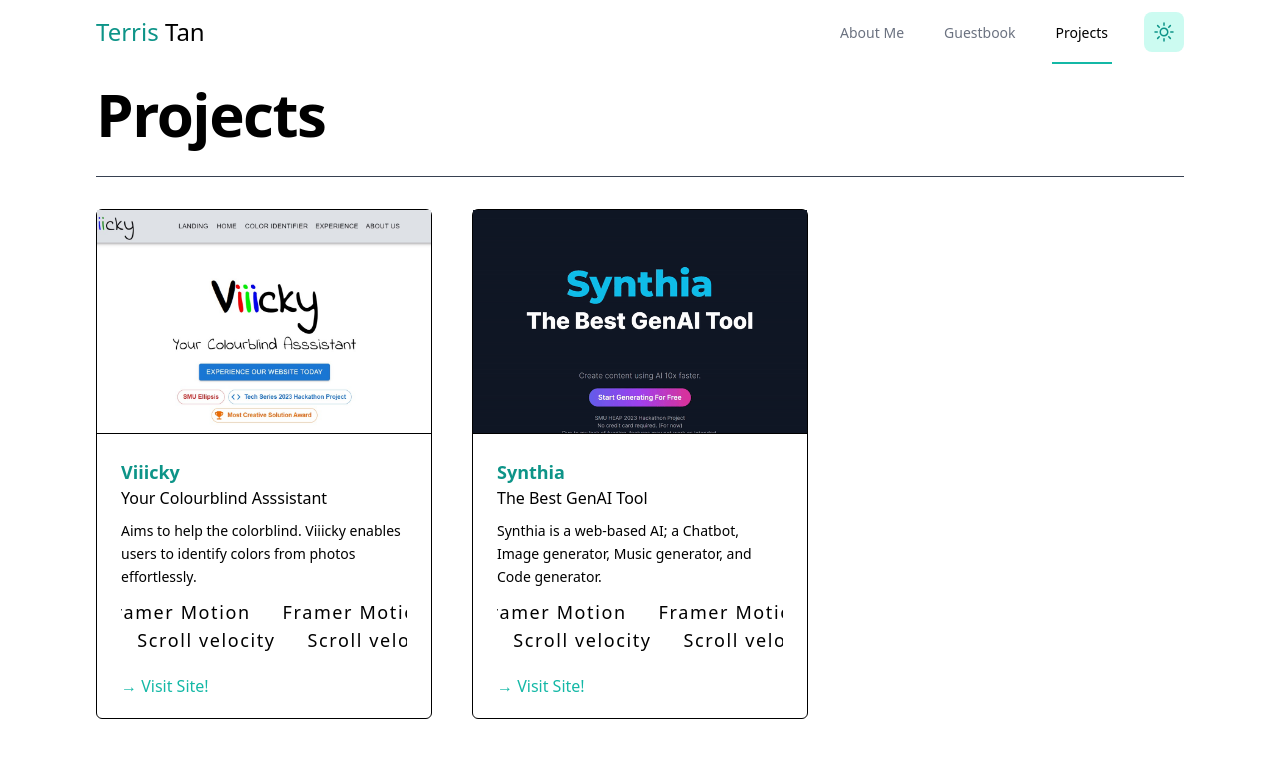
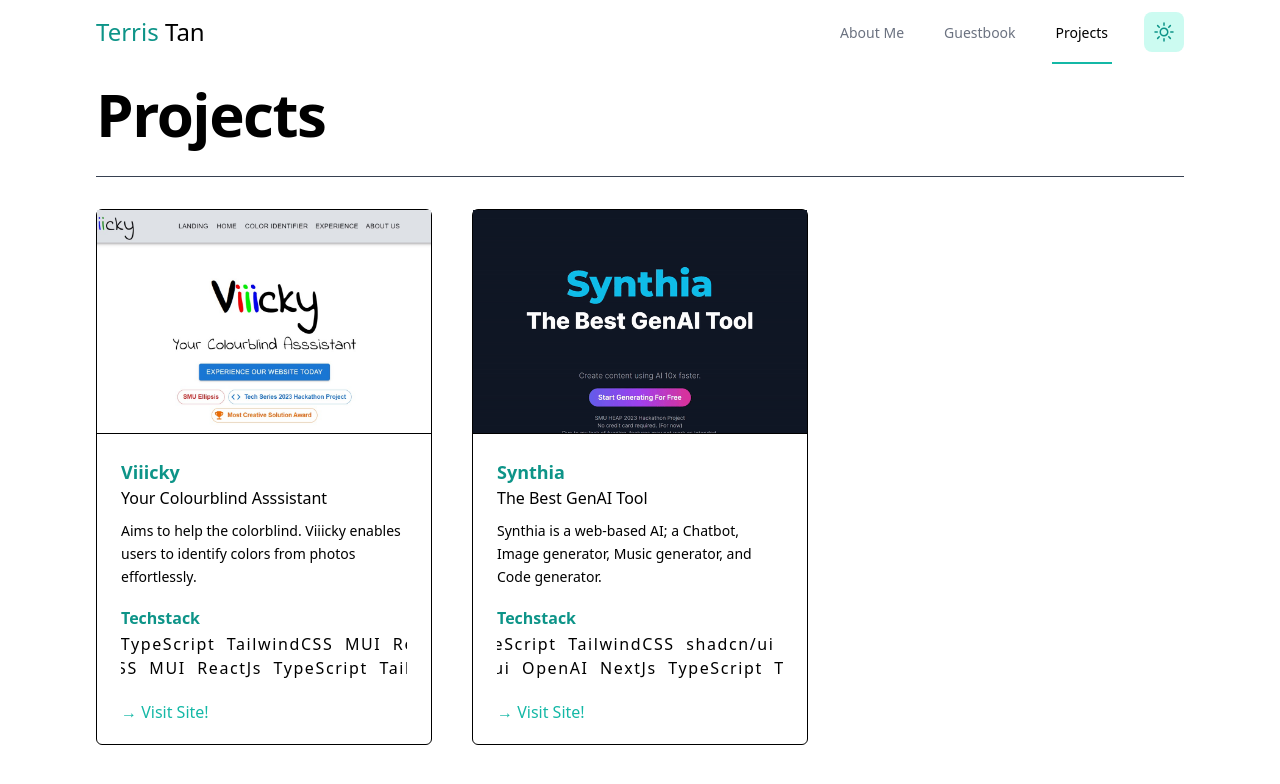
Before and after one commit to Terristwj/Portfolio, a Next.js app: page /projects in a window 1280 px wide. Shown: the top 784 px of the page. Built offline with nearby package versions, Linux system fonts and the light colour scheme.

Commit message:
Completed projects base codes

```diff
--- a/app/components/Navbar/Navbar.tsx
+++ b/app/components/Navbar/Navbar.tsx
@@ -42,7 +42,7 @@ export default function Navbar() {
                                 }}
                                 transition={{ duration: 1 }}
                             >
-                                <Link href="/">
+                                <Link href="/" prefetch>
                                     <h1 className="text-2xl font-medium group">
                                         <span
                                             className="text-teal-600 dark:text-teal-500
--- a/app/components/Projects/ParallaxText.tsx
+++ b/app/components/Projects/ParallaxText.tsx
@@ -13,13 +13,15 @@ import {
 import { wrap } from "@motionone/utils";
 
 interface ParallaxProps {
-    children: string;
-    baseVelocity: number;
+    children: Array<string>;
+    baseVelocity?: number;
+    numSpaces?: number;
 }
 
 export default function ParallaxText({
     children,
     baseVelocity = 100,
+    numSpaces = 2,
 }: ParallaxProps) {
     const baseX = useMotionValue(0);
     const { scrollY } = useScroll();
@@ -66,12 +68,29 @@ export default function ParallaxText({
      * dynamically generated number of children.
      */
     return (
-        <div className="overflow-hidden tracking-widest m-0 whitespace-nowrap flex flex-nowrap">
-            <motion.div className="text-lg flex " style={{ x }}>
-                <span className="mr-8">{children} </span>
-                <span className="mr-8">{children} </span>
-                <span className="mr-8">{children} </span>
-                <span className="mr-8">{children} </span>
+        <div className="overflow-hidden tracking-widest m-0 whitespace-nowrap flex flex-nowrap fira-code">
+            <motion.div className="flex" style={{ x }}>
+                {/* Repeat 4 times */}
+                {[...Array(4)].map((_, i1) => (
+                    <span key={i1}>
+                        {/* For each item in techStack */}
+                        {[...children].map((child, i2) => (
+                            <span
+                                key={i2}
+                                className="hover:font-extrabold
+                                    hover:text-teal-600 hover:dark:text-teal-400"
+                            >
+                                {child}
+                                {/* Number of white-spaces */}
+                                {[...Array(numSpaces)].map((_, i3) => (
+                                    <span key={i3} className="noSelect">
+                                        &nbsp;
+                                    </span>
+                                ))}
+                            </span>
+                        ))}
+                    </span>
+                ))}
             </motion.div>
         </div>
     );
--- a/app/projects/page.tsx
+++ b/app/projects/page.tsx
@@ -30,7 +30,7 @@ export default function Projects() {
 
                 <div
                     className="pt-8
-                        grid gap-y-8
+                        grid gap-y-8 grid-cols-1
                         sm:gap-6 sm:grid-cols-2
                         md:gap-6
                         lg:gap-10 lg:grid-cols-3"
@@ -92,11 +92,17 @@ export default function Projects() {
                                 </p>
 
                                 <section>
-                                    <ParallaxText baseVelocity={-5}>
-                                        Framer Motion
+                                    <h3
+                                        className="mt-4 font-bold poppins leading-7
+                                            text-teal-600 dark:text-teal-400"
+                                    >
+                                        Techstack
+                                    </h3>
+                                    <ParallaxText baseVelocity={-1}>
+                                        {project.techStack}
                                     </ParallaxText>
-                                    <ParallaxText baseVelocity={5}>
-                                        Scroll velocity
+                                    <ParallaxText baseVelocity={1}>
+                                        {project.techStack}
                                     </ParallaxText>
                                 </section>
 
```
